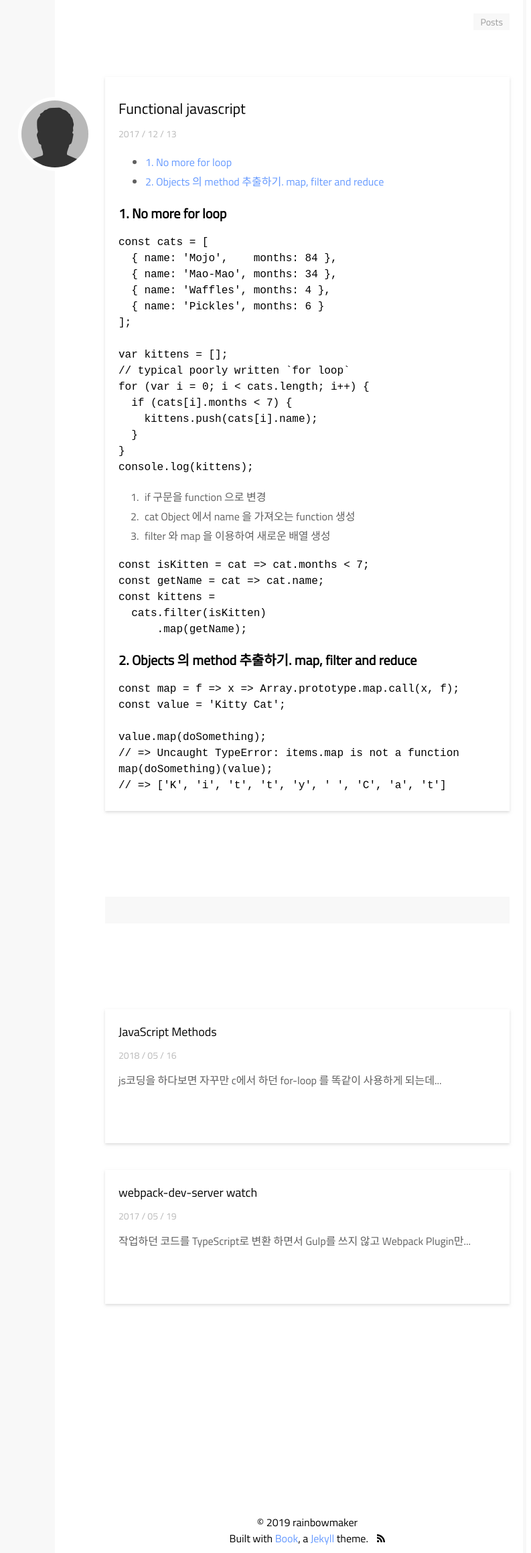
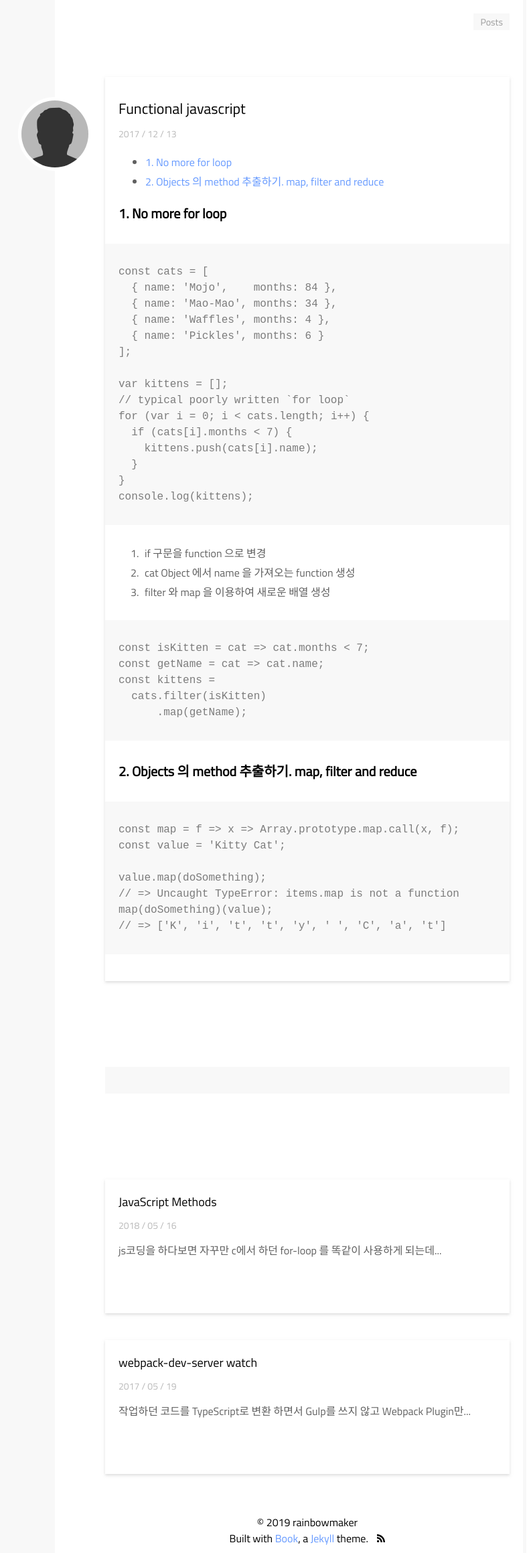
Before and after one commit to faith20/faith20.github.io, a Jekyll site: the page built from _posts/2017-12-13-functional-javascript.md, in a window 1280 px wide. Shown: the whole page at 67% size, without its empty margins (366-1159 px from the left). Built offline with Jekyll 4.4.1, drawn with Linux system fonts in a browser that asks for light colours; comment, search, counter and statistics services are not loaded.

Commit message:
code 되돌림

```diff
--- a/Gemfile
+++ b/Gemfile
@@ -1,8 +1,6 @@
 source "https://rubygems.org"
 
 gem "github-pages", group: :jekyll_plugins
-gem "kramdown"
-gem "rouge"
 
 # gem "tzinfo-data"
 # gem "wdm", "~> 0.1.0" if Gem.win_platform?
--- a/_config.yml
+++ b/_config.yml
@@ -58,5 +58,5 @@
 # turn it off for a particular post -> add `comment: false` to post front matter
 disqus: rainbowmaker
 
-markdown: kramdown
-highlighter: rouge
+# markdown: kramdown
+# highlighter: rouge
--- a/_sass/page/_post.scss
+++ b/_sass/page/_post.scss
@@ -69,23 +69,23 @@
     padding-left: 5px;
   }
 
-  // code {
-  //   background-color: $base-background-color;
-  //   padding: 2px 8px;
-  //   color: rgba(0, 0, 0, 0.5);
-  // }
+  code {
+    background-color: $base-background-color;
+    padding: 2px 8px;
+    color: rgba(0, 0, 0, 0.5);
+  }
 
-  // pre code {
-  //   display: block;
-  //   margin: 1.875rem -10px;
-  //   padding: 1.875rem 20px;
-  //   overflow-x: scroll;
+  pre code {
+    display: block;
+    margin: 1.875rem -10px;
+    padding: 1.875rem 20px;
+    overflow-x: scroll;
 
-  //   @include breakpoint(medium) {
-  //     margin-right: -20px;
-  //     margin-left: -20px;
-  //   }
-  // }
+    @include breakpoint(medium) {
+      margin-right: -20px;
+      margin-left: -20px;
+    }
+  }
 
   blockquote {
     position: relative;
```
